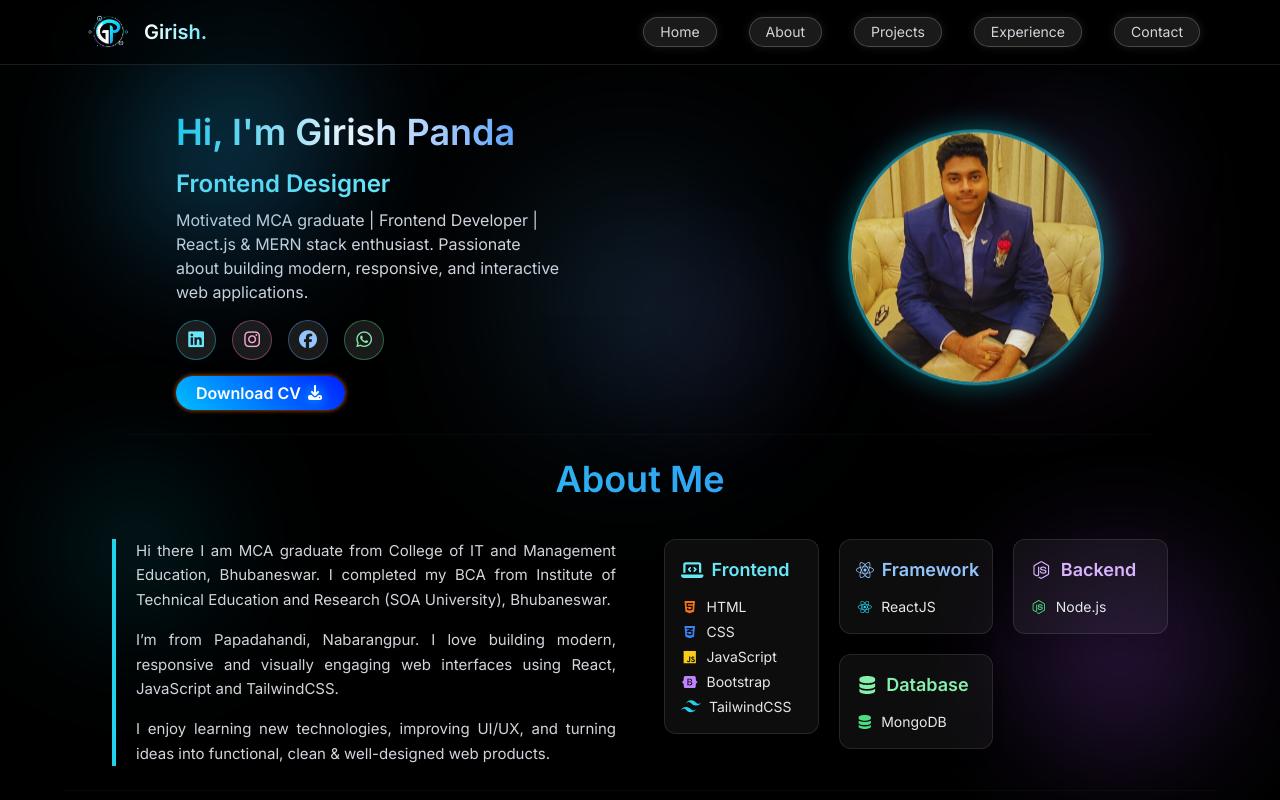
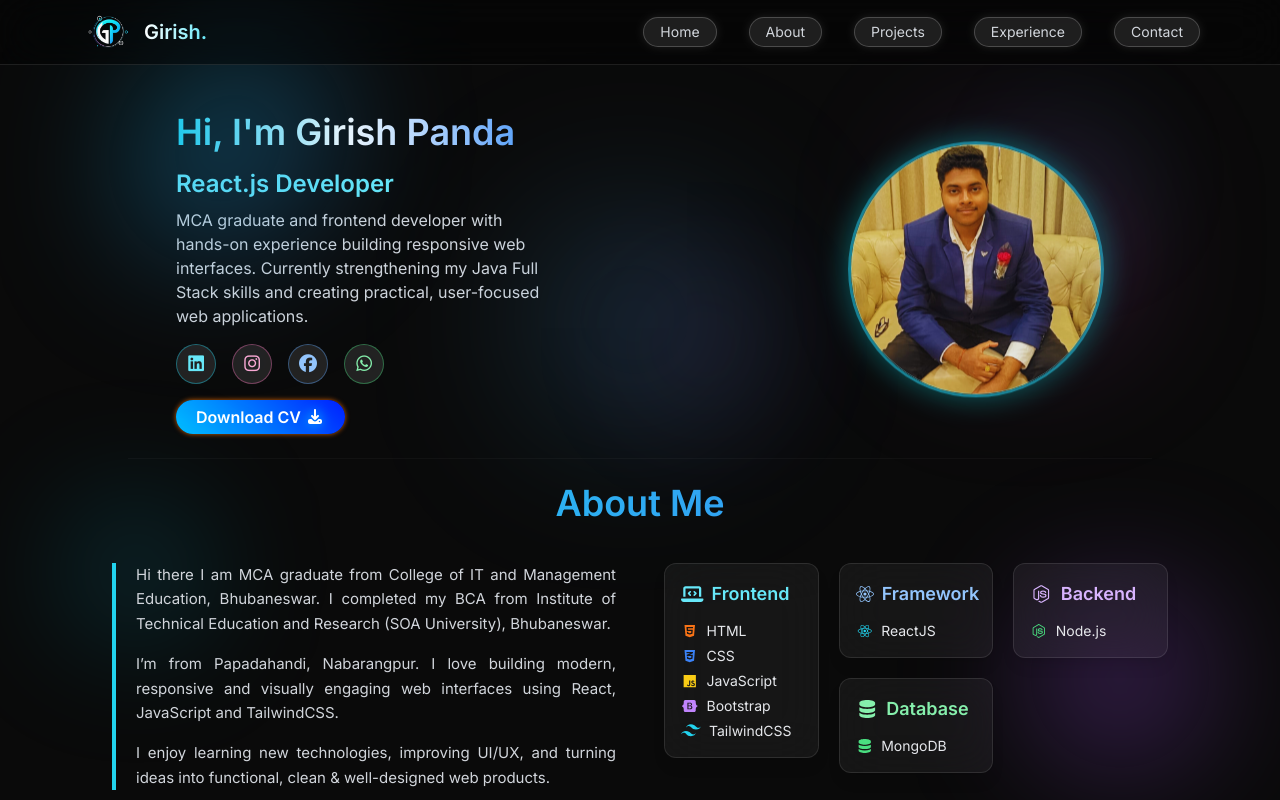
Before and after one commit to Girish1306-p/Update_portfolio_Girish, a React (Vite) app: page / in a window 1280 px wide. Shown: the top 800 px of the page. Built offline with nearby package versions, Linux system fonts and the light colour scheme.

Commit message:
Refresh portfolio introduction and role labels

```diff
--- a/src/App.jsx
+++ b/src/App.jsx
@@ -17,9 +17,9 @@ export default function App() {
   // FINAL FIXED TYPING EFFECT
   useEffect(() => {
     const roles = [
-      "Web Developer",
-      "Frontend Designer",
-      "UI/UX Designer",
+      "Frontend Developer",
+      "React.js Developer",
+      "Java Full Stack Developer",
     ];
 
     let index = 0;
@@ -60,7 +60,7 @@ export default function App() {
     <>
       <Navbar />
 
-      <main className="pt-16 h-[max-content] bg-black min-h-screen">
+      <main className="portfolio-shell pt-16 min-h-screen">
 
         {/* HERO SECTION */}
         <section
@@ -95,8 +95,7 @@ export default function App() {
             <h2 className="typing-rotate text-lg sm:text-xl md:text-2xl font-semibold text-cyan-300 h-6"></h2>
 
             <p className="text-gray-300 text-sm sm:text-base md:text-base max-w-sm leading-relaxed w-full">
-              Motivated MCA graduate | Frontend Developer | React.js & MERN stack enthusiast.
-              Passionate about building modern, responsive, and interactive web applications.
+              MCA graduate and frontend developer with hands-on experience building responsive web interfaces. Currently strengthening my Java Full Stack skills and creating practical, user-focused web applications.
             </p>
 
             {/* SOCIAL ICONS */}
```
